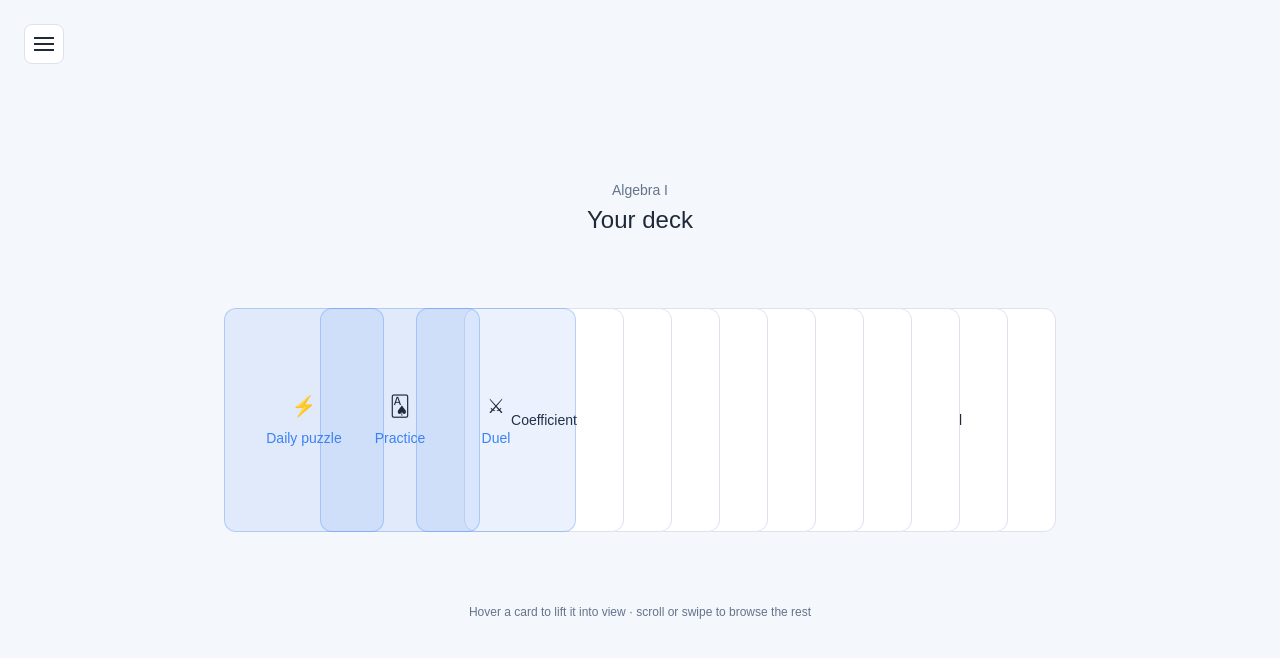
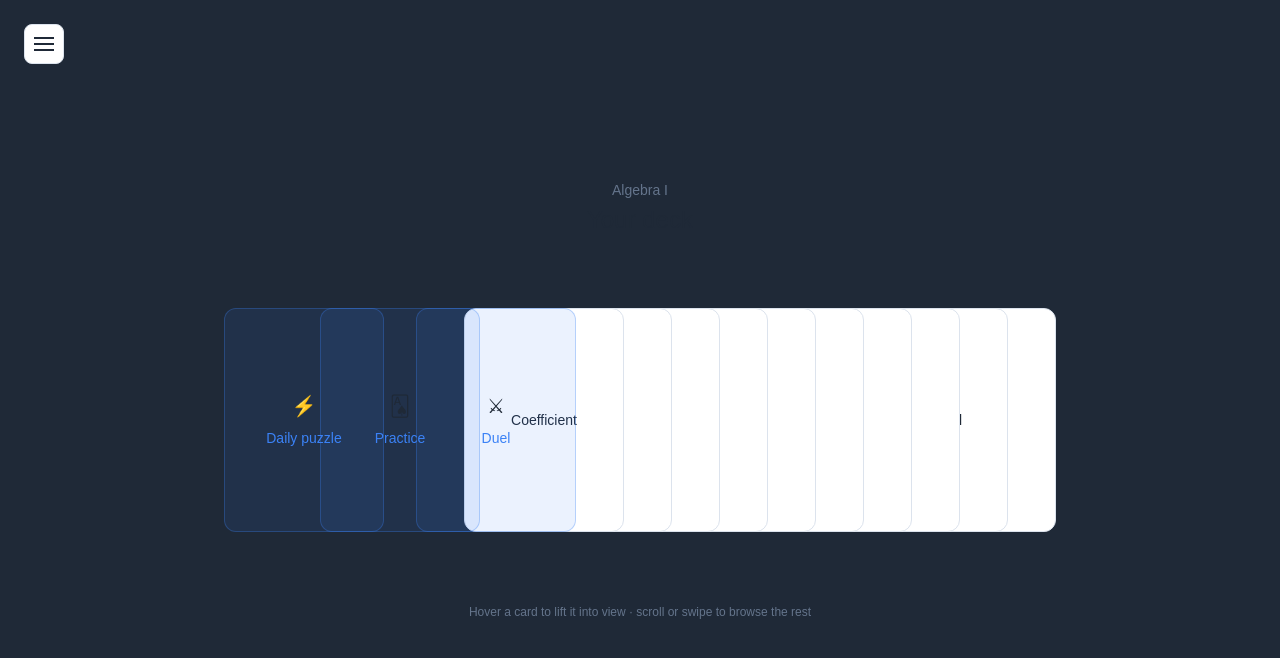
Before and after one commit to shfox2-dev/the.deck, a Next.js app: page / in a window 1280 px wide. Shown: the top 658 px of the page. Built offline with nearby package versions, Linux system fonts and the light colour scheme.

Commit message:
Update globals.css

```diff
--- a/app/globals.css
+++ b/app/globals.css
@@ -17,7 +17,7 @@
 }
 
 @theme inline {
-  --color-bg: var(--color-bg);
+  --color-bg: var(--color-ink);
   --color-surface: var(--color-surface);
   --color-border: var(--color-border);
   --color-ink: var(--color-ink);
```
